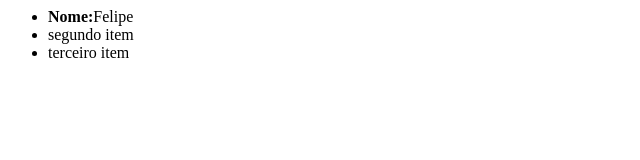
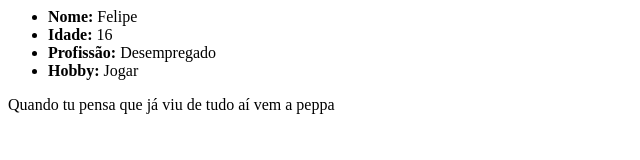
Before and after one commit to Felipe1227-alt/Front-End2-C-_-Felipe-, a plain HTML site: page index.html in a window 1280 px wide. Shown: the whole page, without its empty margins (0-640 px from the left). Drawn offline with Linux system fonts and the light colour scheme.

Commit message:
index.html

```diff
--- a/index.html
+++ b/index.html
@@ -7,10 +7,12 @@
   </head>
   <body>
     <ul>
-      <li><b>Nome:</b>Felipe</li>
-      <li>segundo item</li>
-      <li>terceiro item</li>
+      <li><b>Nome:</b> Felipe</li>
+      <li><b>Idade:</b> 16</li>
+      <li><b>Profissão:</b> Desempregado</li>
+      <li><b>Hobby:</b> Jogar</li>
     </ul>
-
+    <p>Quando tu pensa que já viu de tudo aí vem a peppa</p>
+    <img scr=https://s2-g1.glbimg.com/UnrroZD50I8cOSLGX16WuEdGs8g=/0x0:640x640/1000x0/smart/filters:strip_icc()/i.s3.glbimg.com/v1/AUTH_59edd422c0c84a879bd37670ae4f538a/internal_photos/bs/2021/l/L/mNPnlrSBqq25PPYcNKEg/photo-by-ygona-moura-on-december.jpg>
   </body>
 </html>
```
